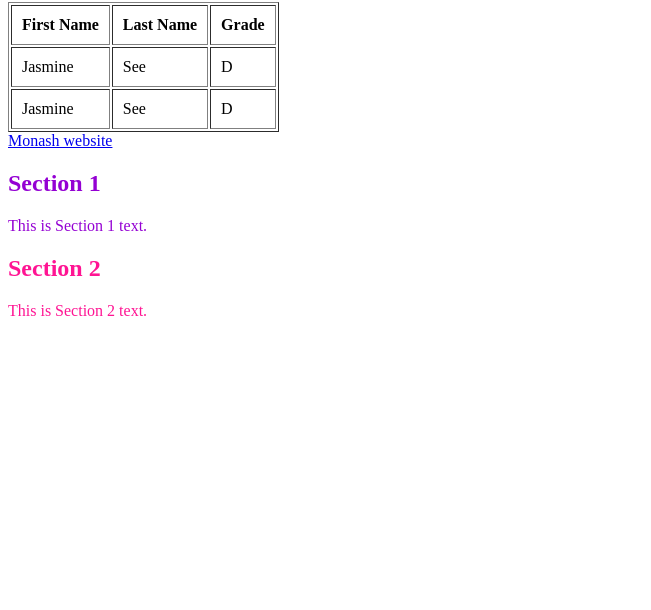
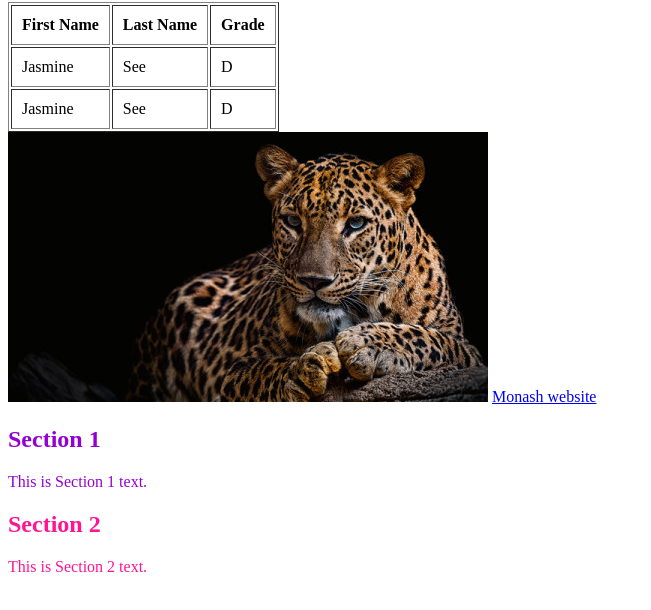
Before and after one commit to thisstewisstu/fit3179, a plain HTML site: page index.html in a window 1280 px wide. Shown: the part 78-688 px from the top of the page, without its empty margins (0-651 px from the left). Drawn offline with Linux system fonts and the light colour scheme.

Commit message:
Uncommented line to insert leopard image

```diff
--- a/index.html
+++ b/index.html
@@ -30,7 +30,7 @@
         </tr>
     </table>
 
-    <!-- <img src="leopard.jpg" />  -->
+    <img src="leopard.jpg" />
 
     <a href="http://www.monash.edu/">Monash website</a>
 
```
